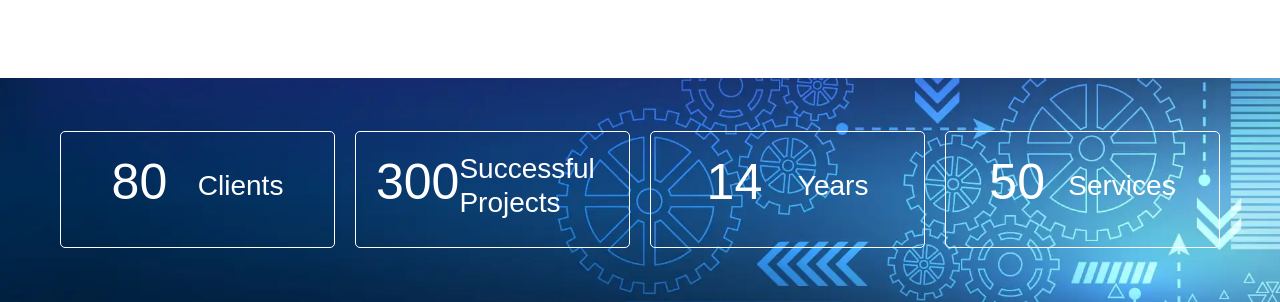
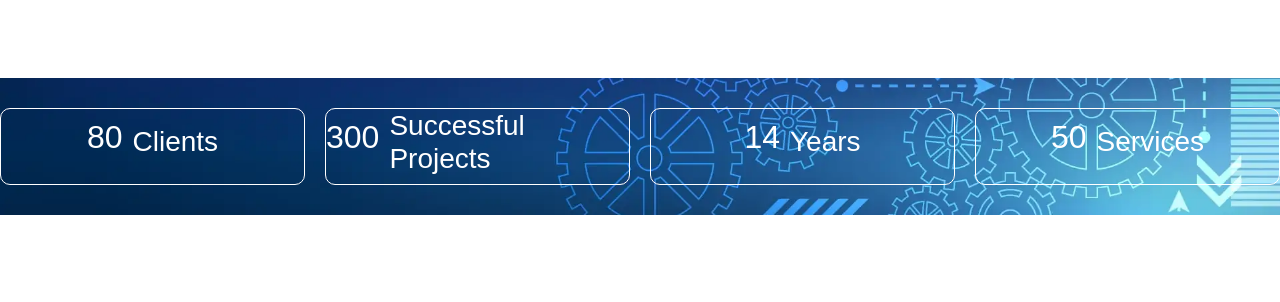
Before and after one commit to Rohithkumar2930/GVR-Groups, a plain HTML site: page index.html in a window 1280 px wide. Shown: the part 1674-1976 px from the top of the page. After the commit the page ends 1889 px from the top, so only its background shows below. Drawn offline with nearby package versions, Linux system fonts and the light colour scheme; a script that the page names is missing; a web font is replaced by a local one.

Commit message:
counter grid layout added

```diff
--- a/style.css
+++ b/style.css
@@ -182,65 +182,44 @@ video {
     min-height: 10vh;
     display: flex;
     align-items: center;
-    padding: 0 50px;
-    background-attachment: fixed;
-    background-size: cover;
-    background-position: center;
     position: relative;
     z-index: 1;
     width: 100%;
-    height: 100px;
+    height: 100%;
     overflow: hidden;
 }
 
-.counter-up {
-    background-color: blue;
-    min-height: 28vh;
-    display: flex;
-    align-items: center;
+.result .counter-up .content {
+    display: grid;
+    grid-template-columns: 1fr 1fr 1fr 1fr;
+    gap: 20px;
+    padding: 30px 0px;
 }
 
-.counter-up::before {
-    position: absolute;
-    content: "";
-    top: 0;
-    left: 0;
+.result .counter-up .content .box {
+    border: 1px white solid;
+    border-radius: 10px;
+    display: flex;
+    justify-content: center;
+    align-items: center;
+    gap: 10px;
     width: 100%;
-    background: rgb(211, 211, 237);
 }
 
-.counter-up .content {
-    display: flex;
-    width: 100%;
-    height: 100%;
-    align-items: center;
-    justify-content: center;
+.result .counter-up .content .box .counter {
+    font-size: 32px;
 }
 
-.content .box {
-    margin: 10px;
-    width: calc(50% - 10px);
-    border: 1px solid white;
-    border-radius: 5px;
-    padding: 20px;
-    display: flex;
-    align-items: center;
-    justify-content: space-evenly;
-    color: white;
-    /* flex-direction: column; */
-    /* border-radius: 50px; */
+@media (max-width: 1036px) and (min-width: 650px) {
+    .result .counter-up .content {
+        grid-template-columns: 1fr 1fr;
+    }
 }
 
-.content .box .counter {
-    font-size: 50px;
-    color: white;
-    font-weight: 500;
-    font-family: sans-serif;
-}
-
-.content .box .text {
-    color: white;
-    font-weight: 400;
+@media (max-width: 650px) {
+    .result .counter-up .content {
+        grid-template-columns: 1fr;
+    }
 }
 
 @media (max-width: 1036px) {
```
